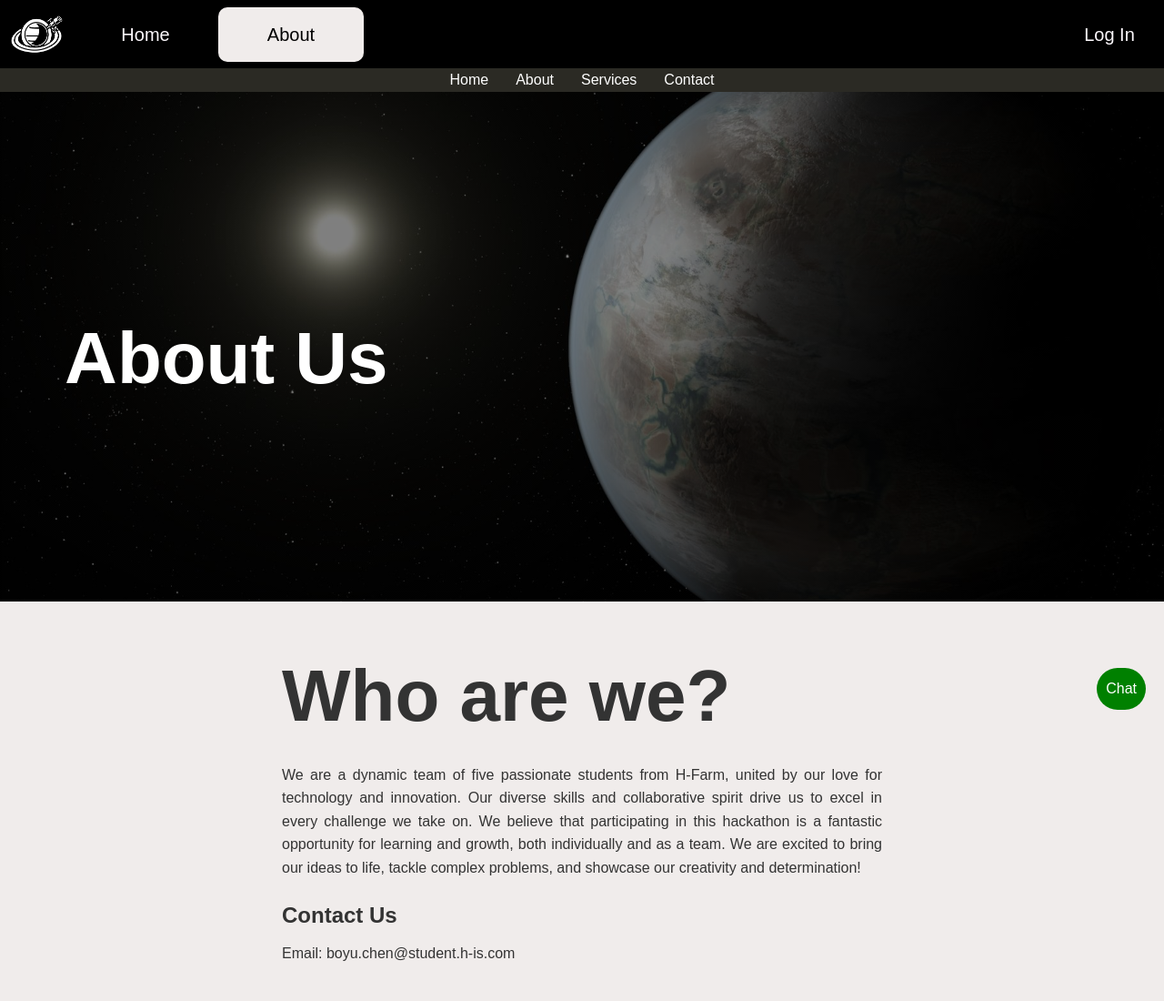
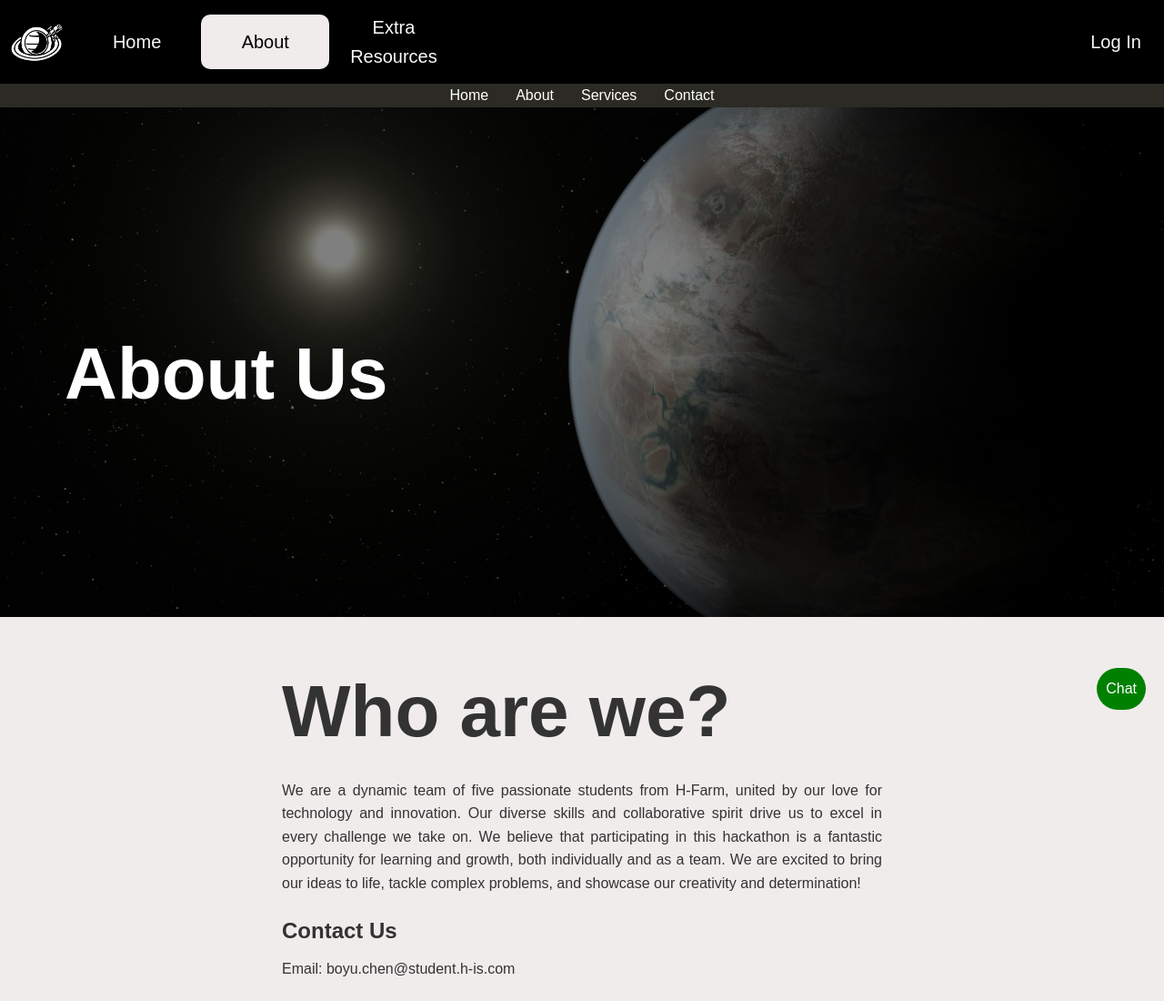
Before and after one commit to Epic-legend128/Exoplanets-NASA-Challenge, a website: page Code/scripts/ejs/about.ejs in a window 1280 px wide. Shown: the top 1100 px of the page at 91% size. Drawn offline with nearby package versions, Linux system fonts and the light colour scheme; files that its build step writes are made by us from their sources; a web font is replaced by a local one.

Commit message:
Fixing stuff

```diff
--- a/Code/scripts/css/style.css
+++ b/Code/scripts/css/style.css
@@ -108,7 +108,7 @@ footer p {
     background-color: black;
     padding: 0;
     display: grid;
-    grid-template-columns: 2fr 4fr 4fr 19fr 3fr ;
+    grid-template-columns: 2fr 4fr 4fr 4fr 19fr 3fr ;
     align-items: center;
   }
 
--- a/Code/scripts/ejs/about.ejs
+++ b/Code/scripts/ejs/about.ejs
@@ -22,6 +22,7 @@
             <img src="../assets/Logo.png" id="logo">
             <a href="/home">Home</a>
             <a class="active" href="">About</a>
+            <a href="/extraResources">Extra Resources</a>
             <div></div>
             <% if (loggedIn) { %>
                 <a class="logInOut" href="/logout">Log Out</a>
```
Also changed, not shown: Code/scripts/ejs/home.ejs (+6 -11 lines).
